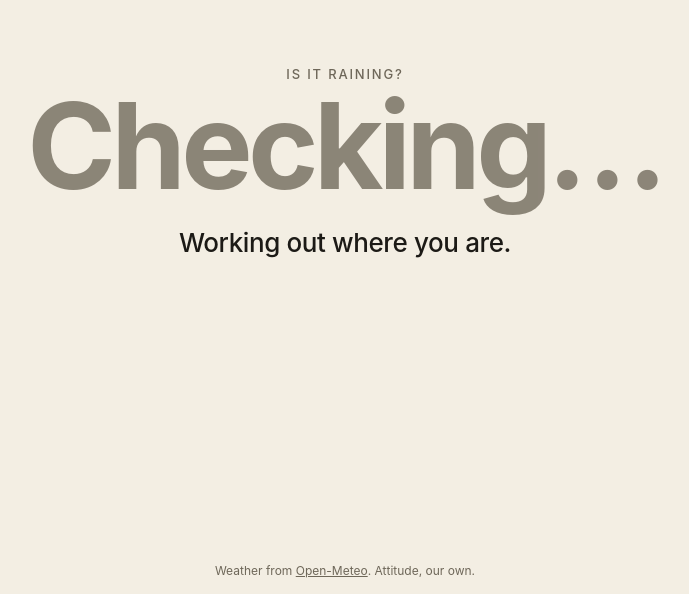
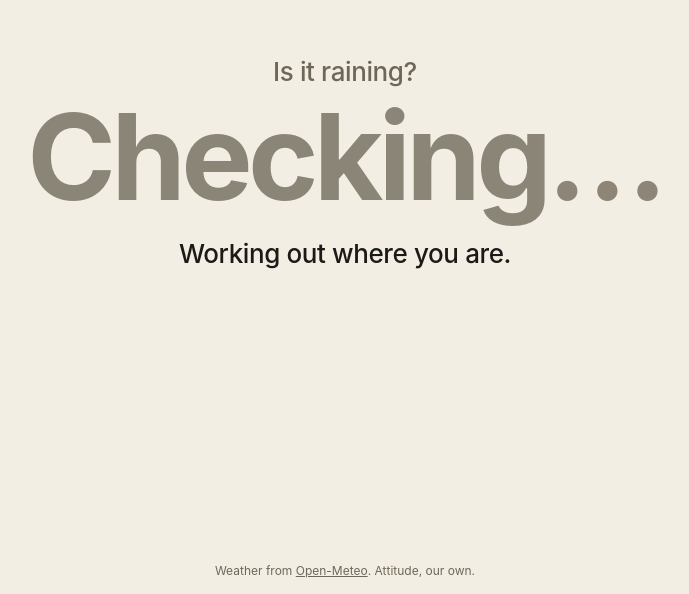
Before and after one commit to midnightmedia/isitraining, a plain HTML site: page index.html in a window 1280 px wide. Shown: the part 206-800 px from the top of the page, without its empty margins (295-984 px from the left). Drawn offline with Linux system fonts and the light colour scheme.

Commit message:
Match the question heading to the quip's size and weight
Co-Authored-By: Claude Opus 5.5 <noreply@anthropic.com>

```diff
--- a/style.css
+++ b/style.css
@@ -90,12 +90,14 @@ main {
   padding: 56px 16px 32px;
 }
 
+/* Matches #quip in size and weight. */
 .question {
-  margin: 0 0 4px;
-  font-size: 13px;
+  margin: 0 0 8px;
+  font-family: var(--display);
   font-weight: 500;
-  letter-spacing: 0.14em;
-  text-transform: uppercase;
+  font-size: clamp(20px, 3vw, 26px);
+  line-height: 1.3;
+  letter-spacing: -0.015em;
   color: var(--muted);
 }
 
```
